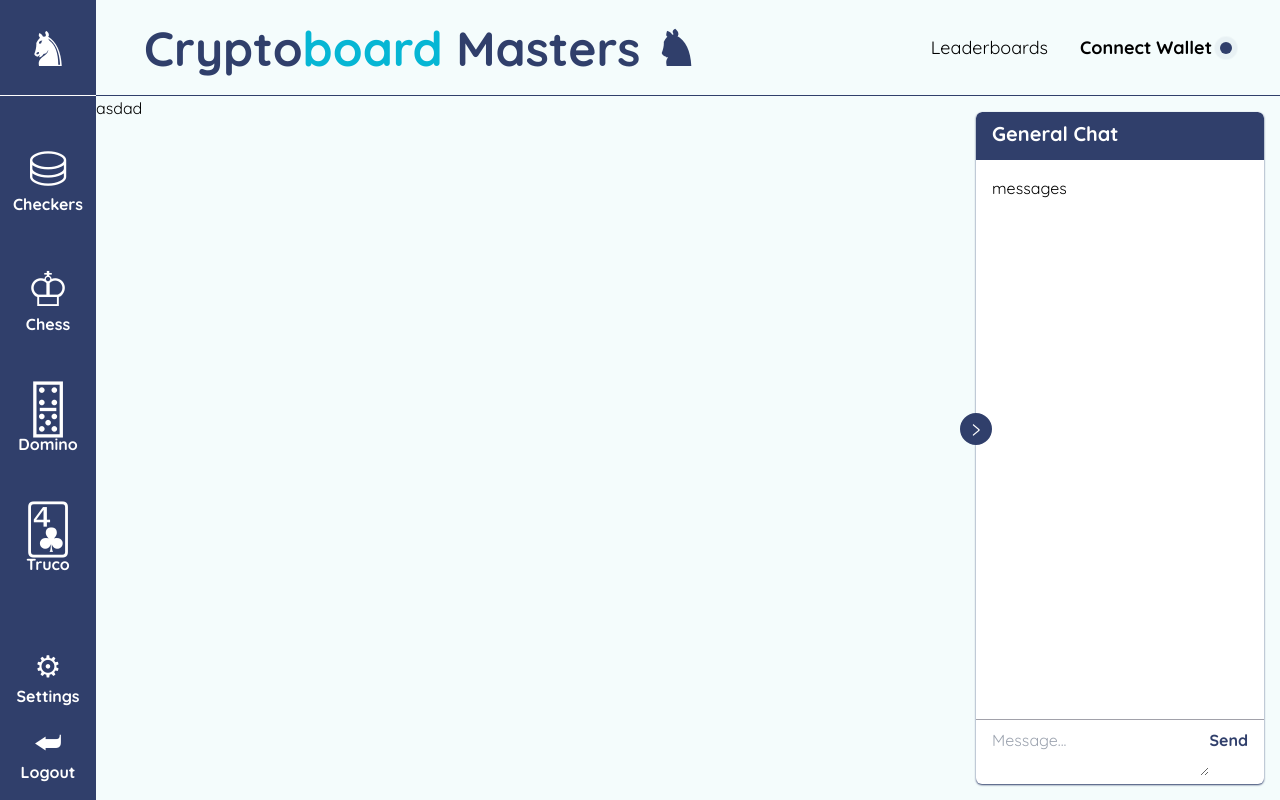
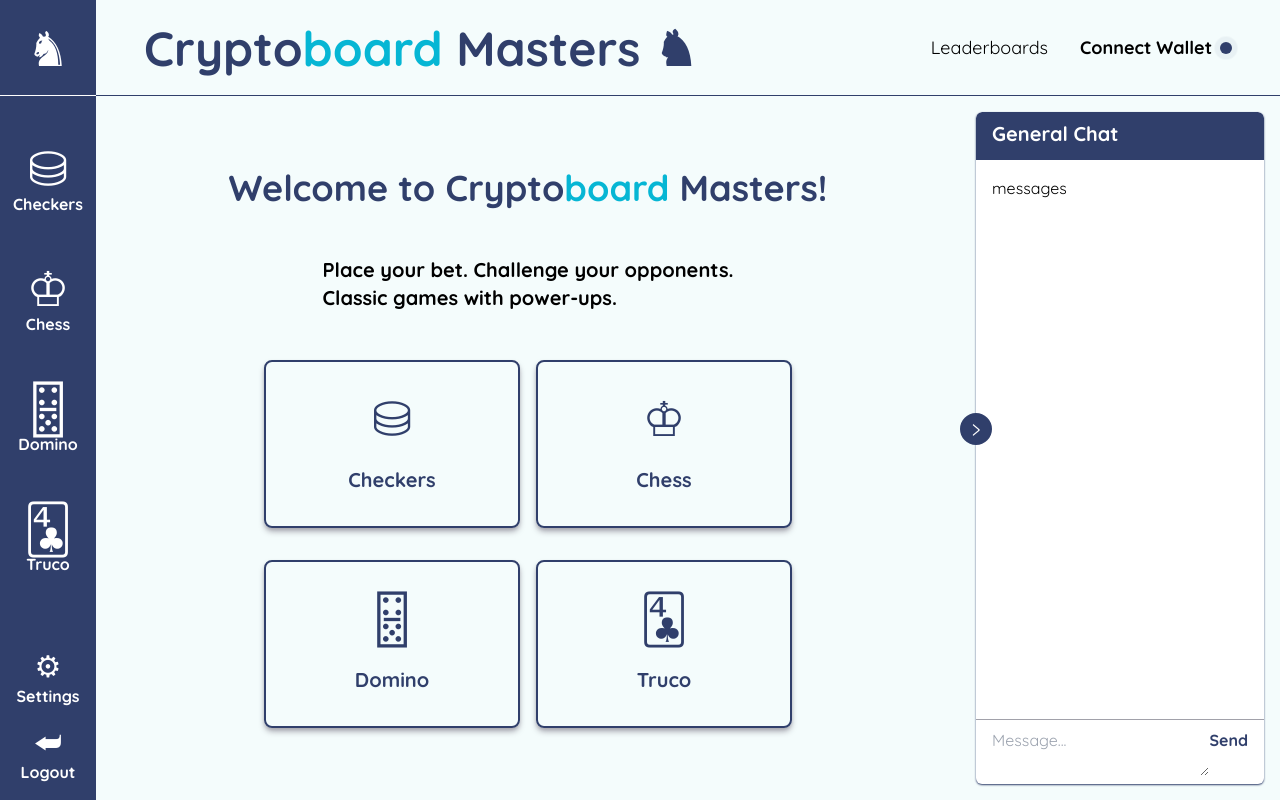
Before and after one commit to caickdias/blockboard-masters-client, a Next.js app: page / in a window 1280 px wide. Built offline with nearby package versions, Linux system fonts and the light colour scheme.

Commit message:
feat: add homepage

```diff
--- a/app/(home)/page.tsx
+++ b/app/(home)/page.tsx
@@ -1,9 +1,67 @@
-import Image from "next/image";
+
+type CardProps = {
+  link: string;
+  title: string;
+  icon: string;
+}
 
 export default function Home() {
   return (
-    <main className="flex flex-1">
-      asdad
+    <main className="flex flex-1 flex-col p-4 justify-center gap-12 items-center ">
+
+      <h1 className="text-center w-full text-4xl text-main-purple font-bold">Welcome to Crypto<span className="text-cyan-500">board</span> Masters!</h1>
+
+      <div className="font-bold text-xl">
+        <h2>Place your bet. Challenge your opponents.</h2>
+        <h2>Classic games with power-ups.</h2>
+      </div>
+
+      <div className="flex flex-col gap-8">
+        <div className="flex flex-row gap-4">
+          <Card
+              title="Checkers"
+              icon={`\u26c1`}
+              link="checkers"
+          />
+          <Card
+              title="Chess"
+              icon={`\u2654`}
+              link="chess"
+          />
+        </div>
+
+        <div className="flex flex-row gap-4">
+          <Card
+              title="Domino"
+              icon={`\u{1F084}`}
+              link="domino"
+          />
+          <Card
+              title="Truco"
+              icon={`\u{1F0D4}`}
+              link="truco"
+          />
+        </div>
+      </div>
+
     </main>
   );
 }
+
+const Card = ({ link, title, icon }: CardProps) => {
+
+  return(
+      <a href={`/${link}`} className="flex flex-col gap-6 h-full min-w-64 border-2 border-main-purple max-w-80 rounded-lg p-8 shadow-md shadow-zinc-400 hover:shadow-main-purple transition-all duration-300">
+
+          <h1 className="text-center text-5xl text-main-purple">
+              {icon}
+          </h1>
+
+          <h1 className="text-center text-main-purple font-bold text-xl">
+              {title}
+          </h1>
+
+
+      </a>
+  )
+}
--- a/components/_layout/Navbar.tsx
+++ b/components/_layout/Navbar.tsx
@@ -2,6 +2,7 @@ export default function Navbar(){
 
     return(
         <nav className="flex flex-1 h-24 max-h-24 w-full items-center justify-between px-12 border-b-[1px] border-main-purple">
+
             <h1 className="text-5xl text-main-purple font-bold">Crypto<span className="text-cyan-500">board</span> Masters &#9822;</h1>
 
             <div className="flex flex-row gap-8">
```
